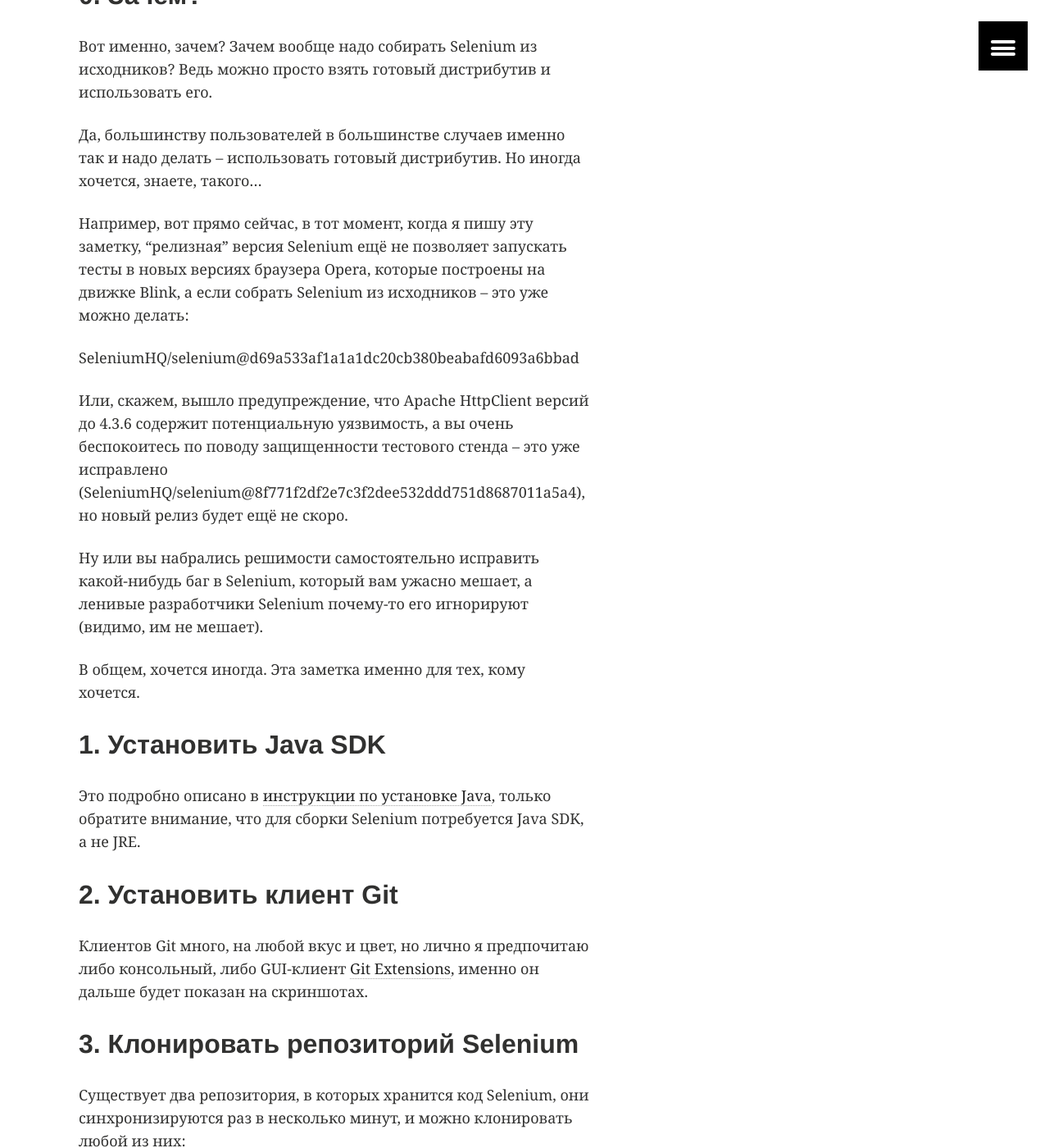
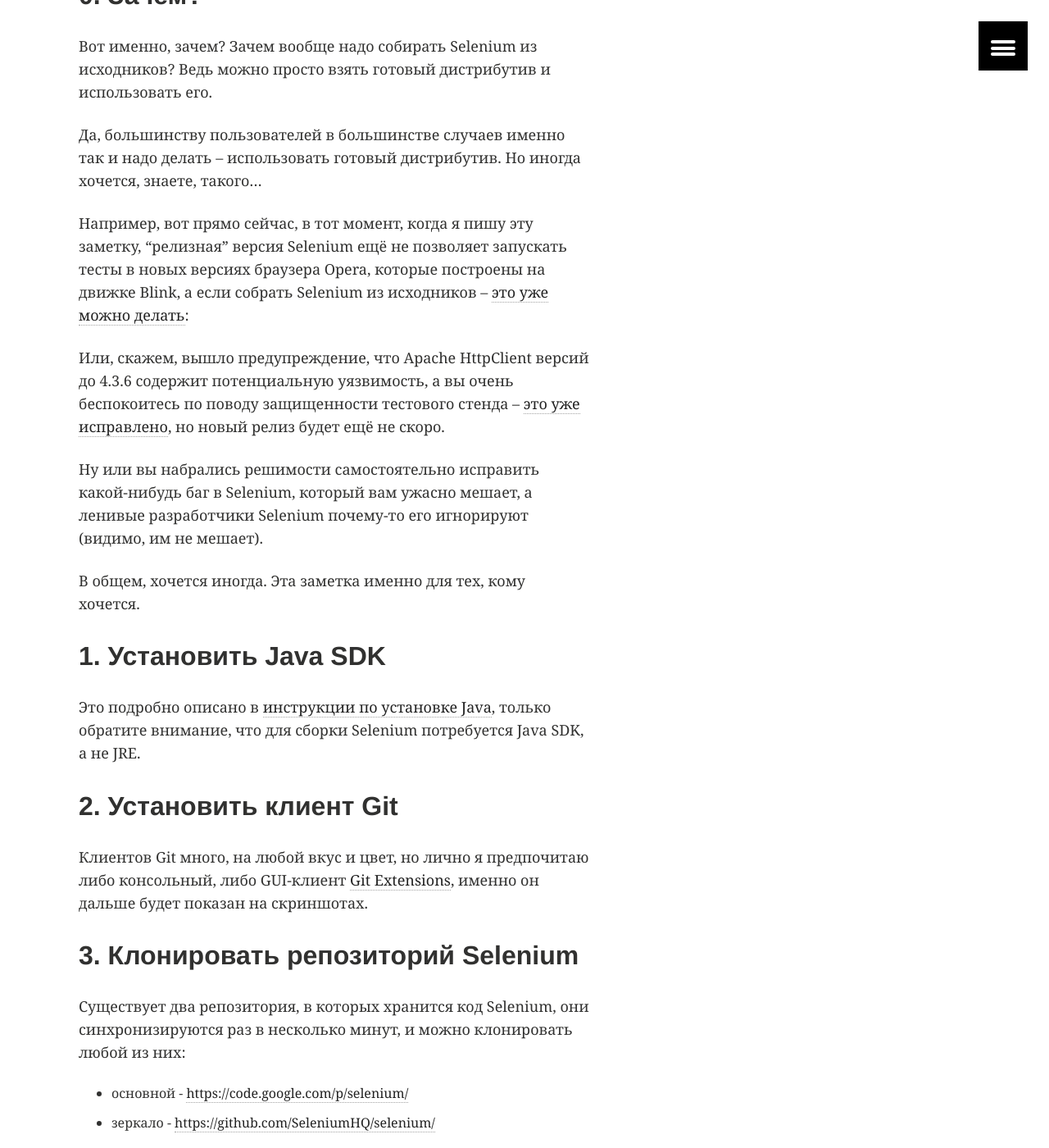
Before and after one commit to baranceva/barancev.github.io, a Jekyll site: the page built from _posts/2014-11-21-how-to-build-selenium-from-source-code.md, in a window 1280 px wide and 1400 px high, scrolled down 1057 px. Shown: the whole window at 82% size. Built offline with Jekyll 4.4.1, drawn with Linux system fonts in a browser that asks for light colours; comment, search, counter and statistics services are not loaded; some of the changed text lies outside the part shown.

Commit message:
Fixing links

```diff
--- a/_posts/2014-11-21-how-to-build-selenium-from-source-code.md
+++ b/_posts/2014-11-21-how-to-build-selenium-from-source-code.md
@@ -30,11 +30,9 @@
 
 Да, большинству пользователей в большинстве случаев именно так и надо делать -- использовать готовый дистрибутив. Но иногда хочется, знаете, такого...
 
-Например, вот прямо сейчас, в тот момент, когда я пишу эту заметку, "релизная" версия Selenium ещё не позволяет запускать тесты в новых версиях браузера Opera, которые построены на движке Blink, а если собрать Selenium из исходников -- это уже можно делать:
+Например, вот прямо сейчас, в тот момент, когда я пишу эту заметку, "релизная" версия Selenium ещё не позволяет запускать тесты в новых версиях браузера Opera, которые построены на движке Blink, а если собрать Selenium из исходников -- [это уже можно делать](SeleniumHQ/selenium@d69a533af1a1a1dc20cb380beabafd6093a6bbad):
 
-SeleniumHQ/selenium@d69a533af1a1a1dc20cb380beabafd6093a6bbad
-
-Или, скажем, вышло предупреждение, что Apache HttpClient версий до 4.3.6 содержит потенциальную уязвимость, а вы очень беспокоитесь по поводу защищенности тестового стенда -- это уже исправлено (SeleniumHQ/selenium@8f771f2df2e7c3f2dee532ddd751d8687011a5a4), но новый релиз будет ещё не скоро.
+Или, скажем, вышло предупреждение, что Apache HttpClient версий до 4.3.6 содержит потенциальную уязвимость, а вы очень беспокоитесь по поводу защищенности тестового стенда -- [это уже исправлено](SeleniumHQ/selenium@8f771f2df2e7c3f2dee532ddd751d8687011a5a4), но новый релиз будет ещё не скоро.
 
 Ну или вы набрались решимости самостоятельно исправить какой-нибудь баг в Selenium, который вам ужасно мешает, а ленивые разработчики Selenium почему-то его игнорируют (видимо, им не мешает).
 
@@ -52,8 +50,8 @@
 
 Существует два репозитория, в которых хранится код Selenium, они синхронизируются раз в несколько минут, и можно клонировать любой из них:
 
-* основной - https://code.google.com/p/selenium/
-* зеркало - https://github.com/SeleniumHQ/selenium/
+* основной - [https://code.google.com/p/selenium/](https://code.google.com/p/selenium/)
+* зеркало - [https://github.com/SeleniumHQ/selenium/](https://github.com/SeleniumHQ/selenium/)
 
 Запускаем клиент Git Extensions и жмём там кнопку-ссылку `Clone repository`:
 
```
